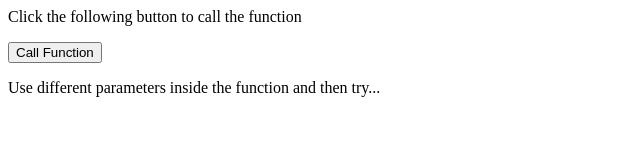
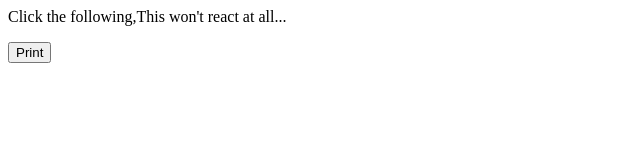
Before and after one commit to PanupongCham/learnjavascript, a website: page public/java.html in a window 1280 px wide. Shown: the whole page, without its empty margins (0-640 px from the left). Drawn offline with Linux system fonts and the light colour scheme.

Commit message:
learn javascript

```diff
--- a/public/java.html
+++ b/public/java.html
@@ -3,26 +3,15 @@
 	<title>5555</title>
 	<script type="text/javascript">
 	<!--
-	function hypotenuse(a,b){
-		function square(x) {return x*x;}
 
-		return square(a) + square(b);
-	}
-	function secondFunction(){
-		var result;
-		result = hypotenuse(1,2);
-		document.write(result);
-	}
 	//-->
 	</script>
 </head>
 <body>
+<p>Click the following,This won't react at all... </p>
+<form >
+	<input type="button" value="Print" onclick="window.print();" />
 
-<p>Click the following button to call the function</p>
-<form>
-	<input type="button" onclick= "secondFunction()" value="Call Function">
 </form>
-
-<p>Use different parameters inside the function and then try...</p>
 </body>
 </html>
```
